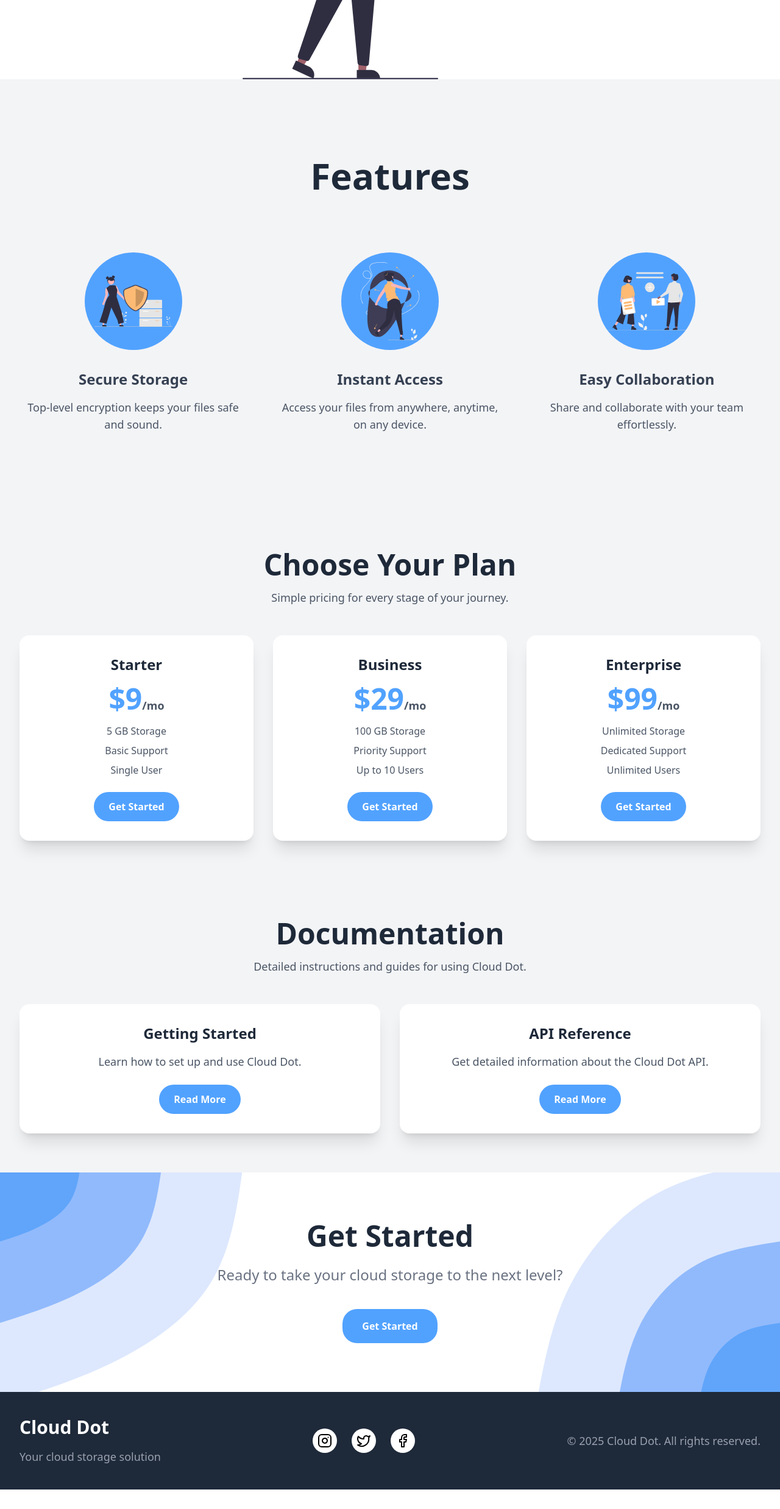
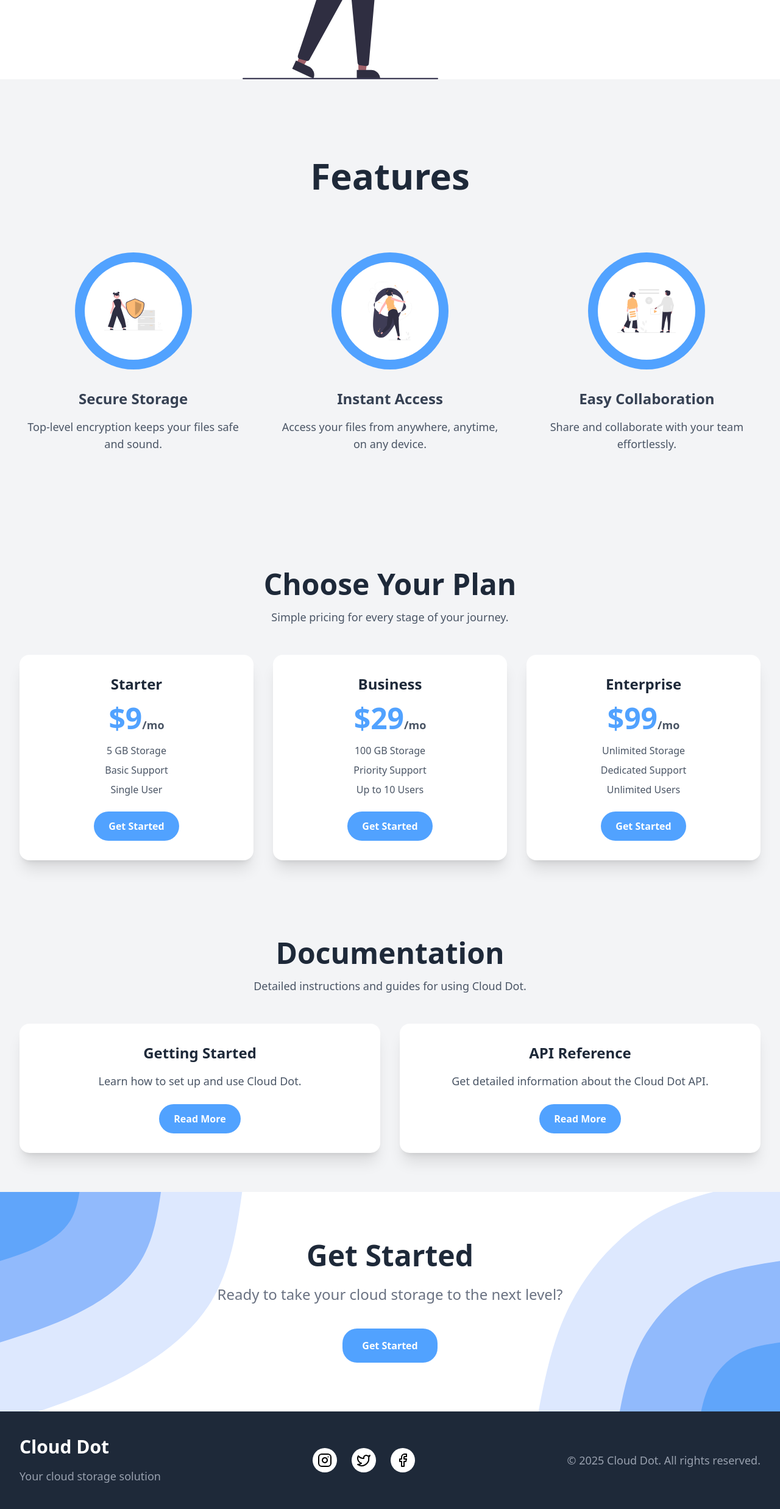
Before and after one commit to tom-seidel/tailwind-projects, a website: page full-sites/cloud-dot/src/index.html in a window 1280 px wide. Shown: the part 652-3127 px from the top of the page at 61% size. Before the commit the page ends 3095 px from the top, so only its background shows below. Drawn offline with nearby package versions, Linux system fonts and the light colour scheme; files that its build step writes are made by us from their sources.

Commit message:
chore: clean up

```diff
--- a/full-sites/cloud-dot/js/index.js
+++ b/full-sites/cloud-dot/js/index.js
@@ -5,3 +5,7 @@
 menuToggle.addEventListener('click', () => {
     mobileMenu.classList.toggle('hidden');
 });
+
+// JavaScript to set the current year in the footer
+const currentYear = new Date().getFullYear();
+document.getElementById('year').textContent = currentYear;
--- a/full-sites/cloud-dot/src/index.html
+++ b/full-sites/cloud-dot/src/index.html
@@ -14,8 +14,8 @@
                 <a href="#" class="text-xl font-bold text-gray-50 hover:text-gray-100 mb-4">Features</a>
                 <a href="#" class="text-xl font-bold text-gray-50 hover:text-gray-100 mb-4">Pricing</a>
                 <a href="#" class="text-xl font-bold text-gray-50 hover:text-gray-100 mb-10">Docs</a>
-
-                <a href="login.html" class="text-xl font-bold text-gray-700 hover:text-gray-700 mb-4 pt-8 border-t-1 border-gray-50 w-full text-center py-2">Login</a>
+                <!-- Login & Register Buttons -->
+                <a href="login.html" class="text-xl font-bold text-gray-700 hover:text-gray-700 mb-4 pt-8 border-t border-gray-50 w-full text-center py-2">Login</a>
                 <a href="register.html" class="bg-gray-50 text-lg font-bold px-24 py-3 rounded-3xl text-orange-400 hover:bg-gray-100">Register</a>
             </nav>
         </div>
@@ -75,24 +75,30 @@
                 <div class="grid grid-cols-1 md:grid-cols-3 gap-12">
                     <div class="flex flex-col items-center">
                         <div class="bg-blue-400 p-4 rounded-full mb-8">
+                            <div class="bg-white p-8 rounded-full">
                                 <!-- Icon -->
-                        <img src="../img/secure.svg" alt="Secure Storage" class="w-32 h-32">
+                                <img src="../img/secure.svg" alt="Secure Storage" class="w-20 h-20 sm:w-24 sm:h-24">
+                            </div>
                         </div>
                         <h3 class="text-3xl md:text-xl lg:text-2xl text-center font-bold text-gray-700 mb-4">Secure Storage</h3>
                         <p class="text-center text-lg text-gray-600">Top-level encryption keeps your files safe and sound.</p>
                     </div>
                     <div class="flex flex-col items-center">
                         <div class="bg-blue-400 p-4 rounded-full mb-8">
+                            <div class="bg-white p-8 rounded-full">
                                 <!-- Icon -->
-                        <img src="../img/access.svg" alt="Secure Storage" class="w-32 h-32">
+                                <img src="../img/access.svg" alt="Secure Storage" class="w-20 h-20 sm:w-24 sm:h-24">
+                            </div>
                         </div>
                         <h3 class="text-3xl md:text-xl lg:text-2xl font-bold text-center text-gray-700 mb-4">Instant Access</h3>
                         <p class="text-center text-lg text-gray-600">Access your files from anywhere, anytime, on any device.</p>
                     </div>
                     <div class="flex flex-col items-center">
                         <div class="bg-blue-400 p-4 rounded-full mb-8">
+                            <div class="bg-white p-8 rounded-full">
                                 <!-- Icon -->
-                        <img src="../img/colab.svg" alt="Secure Storage" class="w-32 h-32">
+                                <img src="../img/colab.svg" alt="Secure Storage" class="w-20 h-20 sm:w-24 sm:h-24">
+                            </div>
                         </div>
                     <h3 class="text-3xl md:text-xl lg:text-2xl font-bold text-center text-gray-700 mb-4">Easy Collaboration</h3>
                     <p class="text-center text-lg text-gray-600">Share and collaborate with your team effortlessly.</p>
@@ -203,7 +209,9 @@
                 </div>
                 <!-- Right -->
                 <div class="flex flex-col items-center md:items-end">
-                    <p class="text-lg text-gray-400 text-center md:text-right">© 2025 Cloud Dot. All rights reserved.</p>
+                    <p class="text-lg text-gray-400 text-center md:text-right">
+                        &copy; <span id="year"></span> Cloud Dot. All rights reserved.
+                    </p>
                 </div>
             </div>
         </footer>
```
Lines whose indentation alone changed are shown as unchanged.
